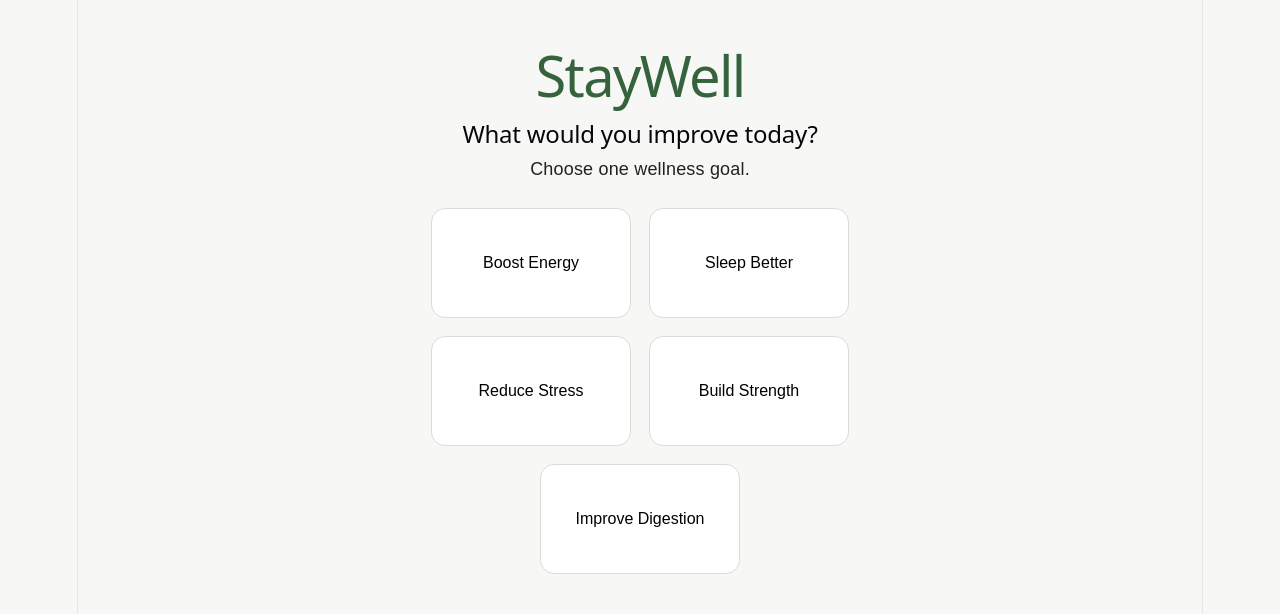
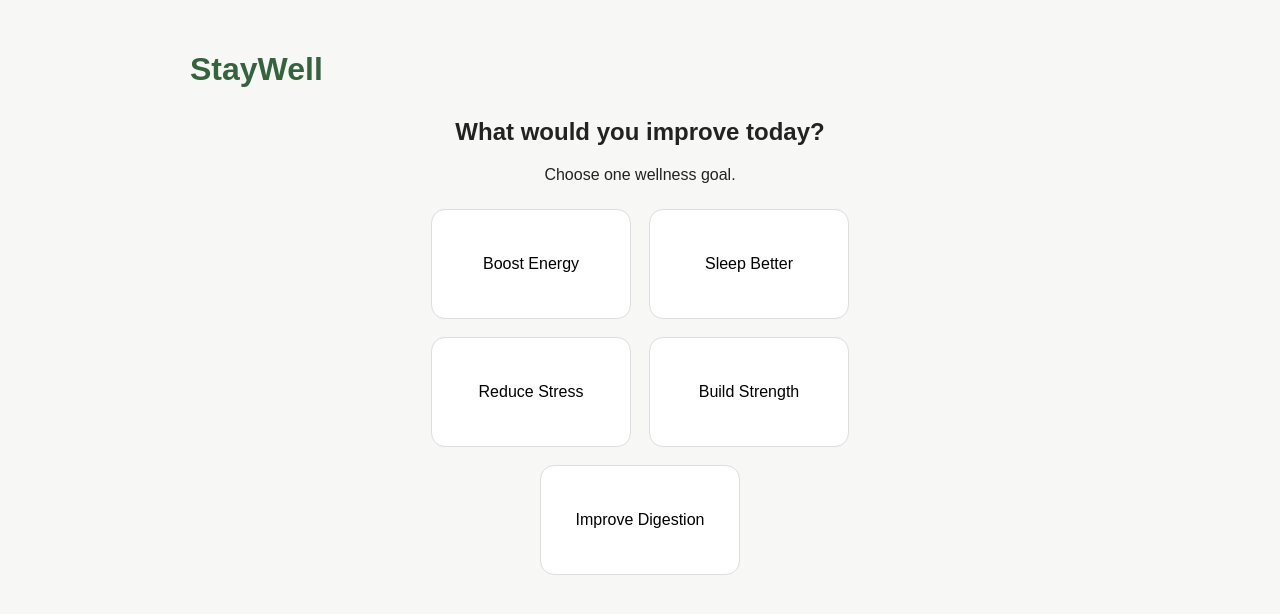
Before and after one commit to ayazsima/unit1-project-staywell, a React (Vite) app: page / in a window 1280 px wide. Shown: the top 614 px of the page. Built offline with nearby package versions, Linux system fonts and the light colour scheme.

Commit message:
add global styling to index.css

```diff
--- a/src/App.css
+++ b/src/App.css
@@ -1,14 +1,7 @@
-body {
-  margin: 0;
-  font-family: Arial, sans-serif;
-  background-color: #f7f8f5;
-  color: #222;
-}
-
 .app-container {
   width: 90%;
   max-width: 900px;
-  margin: 0 auto;
+  margin: auto;
   padding: 30px 0;
 }
 
@@ -16,10 +9,9 @@
   color: #35633d;
 }
 
-/* Goal section */
-
 .goal-section {
   margin-top: 30px;
+  text-align: center;
 }
 
 .goal-options {
@@ -34,7 +26,7 @@
   width: 200px;
   height: 110px;
   background-color: white;
-  border: 1px solid #d8ddd5;
+  border: 1px solid #ddd;
   border-radius: 14px;
   font-size: 16px;
   cursor: pointer;
@@ -42,94 +34,78 @@
 
 .goal-button:hover {
   background-color: #eef4eb;
-  border-color: #35633d;
 }
 
 .goal-button.selected {
   background-color: #bcd6b8;
-  border: 3px solid #35633d;
-  color: #1f4d28;
+  border: 2px solid #35633d;
   font-weight: bold;
 }
+
 .goal-button:last-child {
   grid-column: 1 / 3;
   justify-self: center;
 }
-
-/* Time section */
 
 .time-section {
   text-align: center;
   margin-top: 35px;
 }
 
-.time-section h2 {
-  margin-bottom: 18px;
-}
-
 .time-options {
   display: flex;
   justify-content: center;
   gap: 12px;
-  flex-wrap: wrap;
 }
 
-.time {
+.time-button {
   width: 130px;
   height: 55px;
   background-color: white;
-  border: 1px solid #d5ddd2;
+  border: 1px solid #ddd;
   border-radius: 8px;
   font-size: 15px;
   cursor: pointer;
 }
 
-.time:hover {
-  background-color: #f2f5f0;
-  border-color: #2f6844;
+.time-button:hover {
+  background-color: #eef4eb;
 }
+
 .time-button.selected {
   background-color: #bcd6b8;
   border: 2px solid #35633d;
-  color: #1f4d28;
   font-weight: bold;
 }
-.time-section p {
-  margin-top: 15px;
-  color: #555;
-}
-
-/* Daily plan */
 
 .daily-plan {
-  max-width: 900px;
   margin: 50px auto;
 }
 
 .daily-plan h2 {
   text-align: center;
-  color: #2f6844;
-  margin-bottom: 25px;
+  color: #35633d;
 }
 
 .plan-columns {
   display: flex;
   gap: 20px;
+  margin-top: 25px;
 }
 
 .habits-section,
 .activities-section {
   flex: 1;
+  background-color: white;
   border: 1px solid #ddd;
   border-radius: 12px;
   padding: 20px;
-  background-color: white;
 }
 
 .habits-section h3,
 .activities-section h3 {
   text-align: center;
-  color: #2f6844;
+  color: #35633d;
 }
 
 .habit-list {
@@ -143,8 +119,7 @@
 
 .activity-list p {
   background-color: #f2f5f0;
-  padding: 15px;
-  margin: 10px 0;
+  padding: 12px;
   border-radius: 8px;
   text-align: center;
 }
--- a/src/index.css
+++ b/src/index.css
@@ -1,111 +1,9 @@
-:root {
-  --text: #6b6375;
-  --text-h: #08060d;
-  --bg: #fff;
-  --border: #e5e4e7;
-  --code-bg: #f4f3ec;
-  --accent: #aa3bff;
-  --accent-bg: rgba(170, 59, 255, 0.1);
-  --accent-border: rgba(170, 59, 255, 0.5);
-  --social-bg: rgba(244, 243, 236, 0.5);
-  --shadow:
-    rgba(0, 0, 0, 0.1) 0 10px 15px -3px, rgba(0, 0, 0, 0.05) 0 4px 6px -2px;
-
-  --sans: system-ui, 'Segoe UI', Roboto, sans-serif;
-  --heading: system-ui, 'Segoe UI', Roboto, sans-serif;
-  --mono: ui-monospace, Consolas, monospace;
-
-  font: 18px/145% var(--sans);
-  letter-spacing: 0.18px;
-  color-scheme: light dark;
-  color: var(--text);
-  background: var(--bg);
-  font-synthesis: none;
-  text-rendering: optimizeLegibility;
-  -webkit-font-smoothing: antialiased;
-  -moz-osx-font-smoothing: grayscale;
-
-  @media (max-width: 1024px) {
-    font-size: 16px;
-  }
-}
-
-@media (prefers-color-scheme: dark) {
-  :root {
-    --text: #9ca3af;
-    --text-h: #f3f4f6;
-    --bg: #16171d;
-    --border: #2e303a;
-    --code-bg: #1f2028;
-    --accent: #c084fc;
-    --accent-bg: rgba(192, 132, 252, 0.15);
-    --accent-border: rgba(192, 132, 252, 0.5);
-    --social-bg: rgba(47, 48, 58, 0.5);
-    --shadow:
-      rgba(0, 0, 0, 0.4) 0 10px 15px -3px, rgba(0, 0, 0, 0.25) 0 4px 6px -2px;
-  }
-
-  #social .button-icon {
-    filter: invert(1) brightness(2);
-  }
-}
-
-body {
-  margin: 0;
-}
-
-#root {
-  width: 1126px;
-  max-width: 100%;
-  margin: 0 auto;
-  text-align: center;
-  border-inline: 1px solid var(--border);
-  min-height: 100svh;
-  display: flex;
-  flex-direction: column;
+*{
   box-sizing: border-box;
 }
-
-h1,
-h2 {
-  font-family: var(--heading);
-  font-weight: 500;
-  color: var(--text-h);
+body{
+  margin:0;
+  font-family: Arial, sans-serif;
+  background-color: #f7f8f5;
+  color: #222;
 }
-
-h1 {
-  font-size: 56px;
-  letter-spacing: -1.68px;
-  margin: 32px 0;
-  @media (max-width: 1024px) {
-    font-size: 36px;
-    margin: 20px 0;
-  }
-}
-h2 {
-  font-size: 24px;
-  line-height: 118%;
-  letter-spacing: -0.24px;
-  margin: 0 0 8px;
-  @media (max-width: 1024px) {
-    font-size: 20px;
-  }
-}
-p {
-  margin: 0;
-}
-
-code,
-.counter {
-  font-family: var(--mono);
-  display: inline-flex;
-  border-radius: 4px;
-  color: var(--text-h);
-}
-
-code {
-  font-size: 15px;
-  line-height: 135%;
-  padding: 4px 8px;
-  background: var(--code-bg);
-}
```
